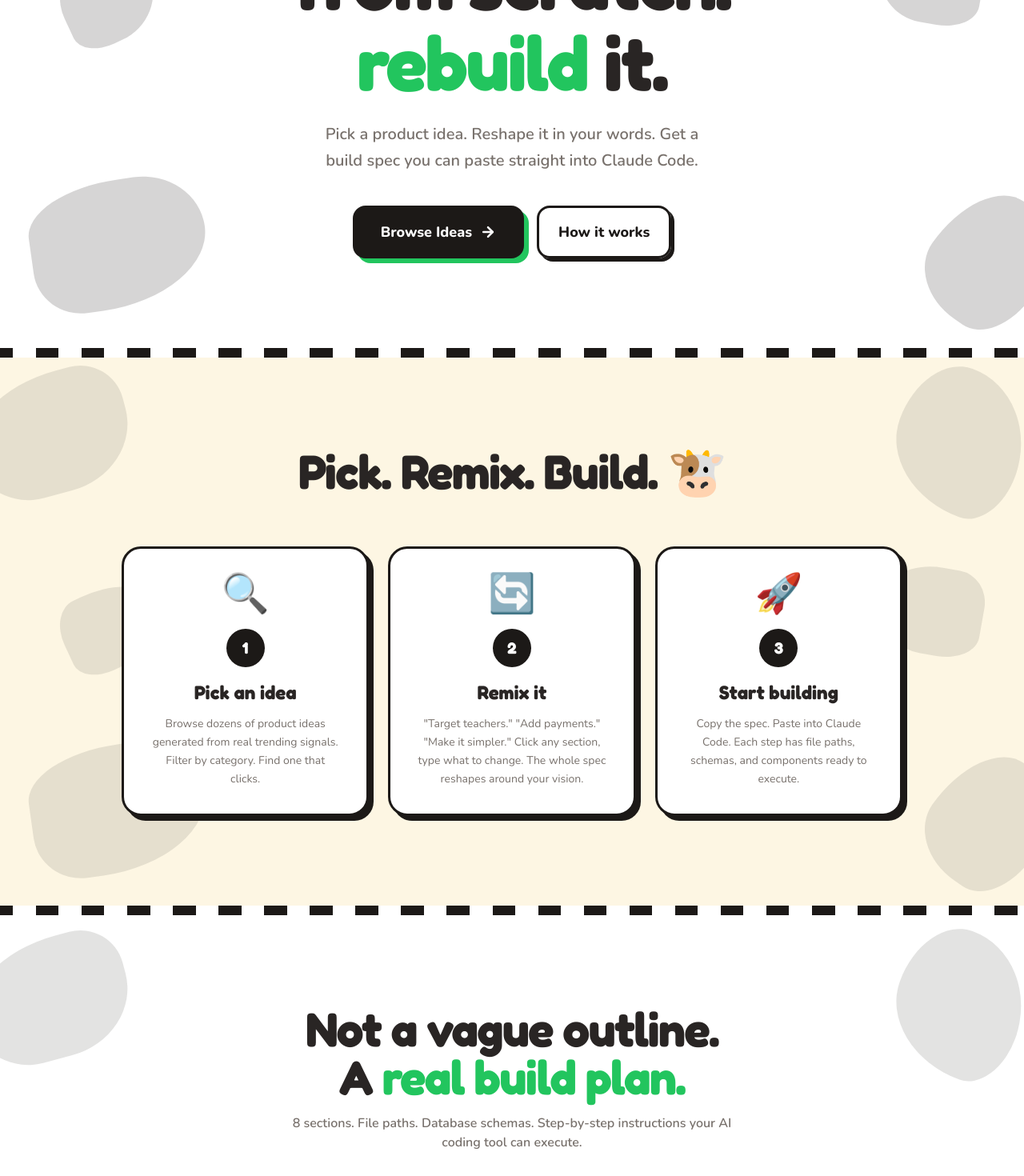
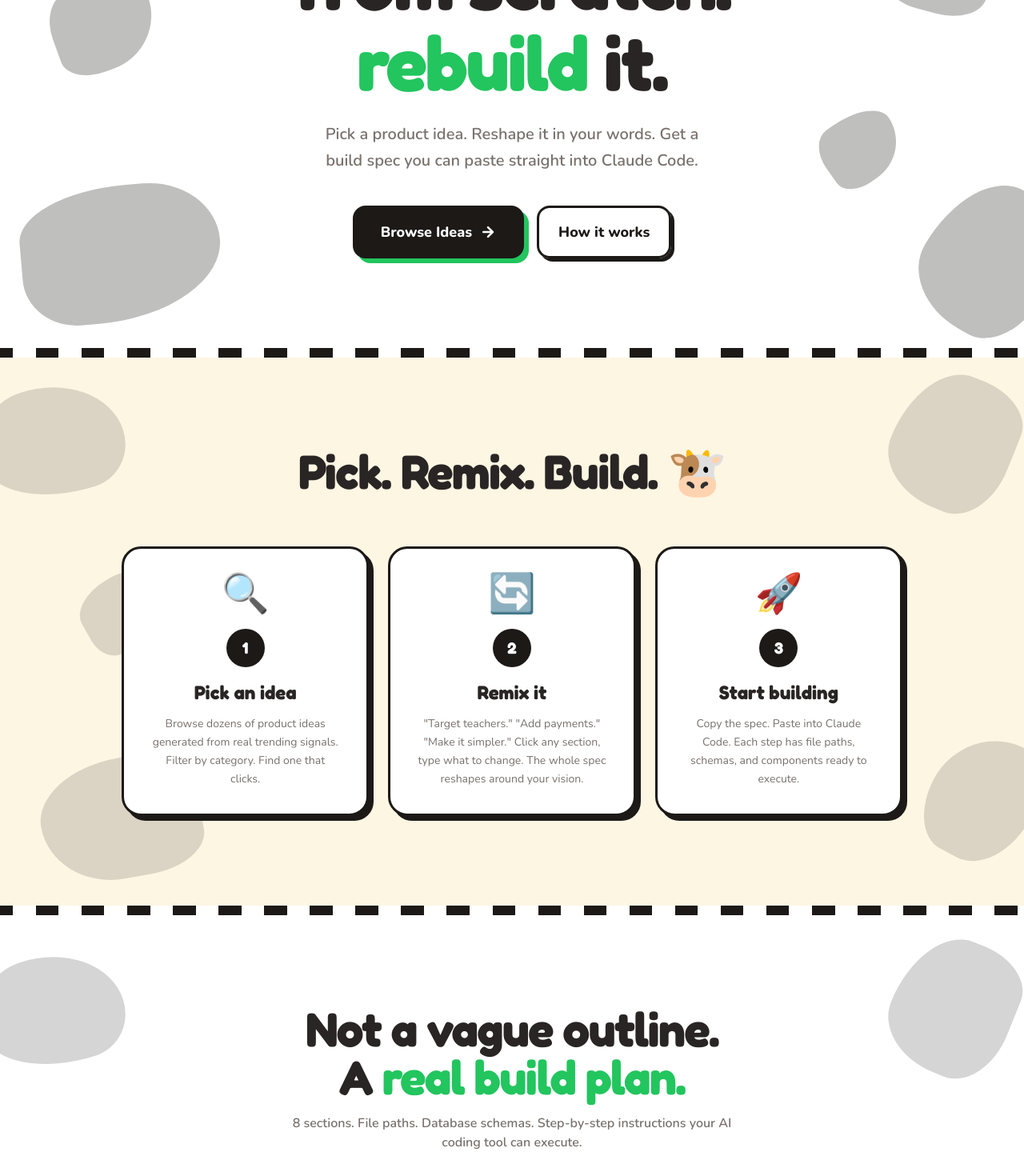
Before and after one commit to lordshua1337/cash-cow, a Next.js app: page / in a window 1280 px wide. Shown: the part 460-1930 px from the top of the page at 80% size. Built offline with nearby package versions, Linux system fonts and the light colour scheme; no server answers.

Commit message:
feat: much darker cow spots (0.28 hero, 0.22 CTA), more spots per section, authentic cow print feel

```diff
--- a/src/app/page.tsx
+++ b/src/app/page.tsx
@@ -23,35 +23,52 @@ const CX = {
 
 const WORDS = ['remix', 'reshape', 'rebuild', 'rethink']
 
-function CowSpots({ opacity = 0.15 }: { opacity?: number }) {
-  const spots = [
-    { w: 200, h: 150, top: '3%', left: '-3%', shape: 'cow-spot-1', rotate: -15 },
-    { w: 160, h: 180, top: '2%', right: '0%', shape: 'cow-spot-2', rotate: 20 },
-    { w: 220, h: 160, bottom: '6%', left: '3%', shape: 'cow-spot-3', rotate: -8 },
-    { w: 140, h: 170, bottom: '3%', right: '-2%', shape: 'cow-spot-4', rotate: 35 },
-    { w: 120, h: 100, top: '42%', left: '6%', shape: 'cow-spot-5', rotate: -25 },
-    { w: 130, h: 110, top: '38%', right: '4%', shape: 'cow-spot-6', rotate: 10 },
-  ]
+// Scattered cow spots -- each spot is an absolute-positioned organic black blob
+const SPOT_SETS = {
+  hero: [
+    { w: 220, h: 170, top: '2%', left: '-4%', shape: 'cow-spot-1', rotate: -12 },
+    { w: 180, h: 200, top: '0%', right: '-1%', shape: 'cow-spot-2', rotate: 25 },
+    { w: 250, h: 170, bottom: '4%', left: '2%', shape: 'cow-spot-3', rotate: -5 },
+    { w: 160, h: 190, bottom: '2%', right: '-3%', shape: 'cow-spot-4', rotate: 30 },
+    { w: 130, h: 110, top: '45%', left: '5%', shape: 'cow-spot-5', rotate: -20 },
+    { w: 150, h: 120, top: '35%', right: '3%', shape: 'cow-spot-6', rotate: 15 },
+    { w: 90, h: 80, top: '20%', left: '15%', shape: 'cow-spot-3', rotate: 40 },
+    { w: 100, h: 85, bottom: '25%', right: '12%', shape: 'cow-spot-5', rotate: -35 },
+  ],
+  light: [
+    { w: 180, h: 140, top: '5%', left: '-2%', shape: 'cow-spot-2', rotate: -18 },
+    { w: 150, h: 170, top: '3%', right: '1%', shape: 'cow-spot-4', rotate: 22 },
+    { w: 200, h: 150, bottom: '5%', left: '4%', shape: 'cow-spot-6', rotate: -10 },
+    { w: 130, h: 160, bottom: '8%', right: '-1%', shape: 'cow-spot-1', rotate: 28 },
+    { w: 100, h: 90, top: '40%', left: '8%', shape: 'cow-spot-3', rotate: -30 },
+  ],
+} as const
+
+function CowSpots({ variant = 'hero', opacity = 0.22 }: { variant?: 'hero' | 'light'; opacity?: number }) {
+  const spots = SPOT_SETS[variant]
 
   return (
     <>
-      {spots.map((s, i) => (
-        <div
-          key={i}
-          className={`cow-spot ${s.shape}`}
-          aria-hidden="true"
-          style={{
-            width: s.w,
-            height: s.h,
-            top: s.top,
-            left: s.left,
-            right: s.right,
-            bottom: s.bottom,
-            opacity,
-            transform: `rotate(${s.rotate}deg)`,
-          }}
-        />
-      ))}
+      {spots.map((s, i) => {
+        const style: React.CSSProperties = {
+          width: s.w,
+          height: s.h,
+          opacity,
+          transform: `rotate(${s.rotate}deg)`,
+        }
+        if ('top' in s) style.top = s.top
+        if ('bottom' in s) style.bottom = (s as { bottom: string }).bottom
+        if ('left' in s) style.left = s.left
+        if ('right' in s) style.right = (s as { right: string }).right
+        return (
+          <div
+            key={i}
+            className={`cow-spot ${s.shape}`}
+            aria-hidden="true"
+            style={style}
+          />
+        )
+      })}
     </>
   )
 }
@@ -90,7 +107,7 @@ export default function LandingPage() {
         className="cow-border-bottom relative overflow-hidden"
         style={{ background: 'var(--white)' }}
       >
-        <CowSpots opacity={0.18} />
+        <CowSpots variant="hero" opacity={0.28} />
 
         <div className="max-w-4xl mx-auto px-4 sm:px-6 pt-16 sm:pt-24 pb-20 sm:pb-28 text-center relative z-10">
 
@@ -157,7 +174,7 @@ export default function LandingPage() {
 
       {/* ====== HOW IT WORKS ====== */}
       <section id="how" className="relative overflow-hidden py-20 sm:py-28" style={{ background: 'var(--cream)' }}>
-        <CowSpots opacity={0.1} />
+        <CowSpots variant="light" opacity={0.15} />
 
         <div className="max-w-5xl mx-auto px-4 sm:px-6 relative z-10">
           <h2
@@ -221,7 +238,7 @@ export default function LandingPage() {
 
       {/* ====== SPEC PREVIEW ====== */}
       <section className="cow-border-top cow-border-bottom relative overflow-hidden py-20 sm:py-28" style={{ background: 'var(--white)' }}>
-        <CowSpots opacity={0.12} />
+        <CowSpots variant="light" opacity={0.18} />
 
         <div className="max-w-4xl mx-auto px-4 sm:px-6 relative z-10">
           <h2
@@ -312,7 +329,7 @@ export default function LandingPage() {
 
       {/* ====== LIVE IDEAS ====== */}
       <section className="relative overflow-hidden py-20 sm:py-28" style={{ background: 'var(--cream)' }}>
-        <CowSpots opacity={0.08} />
+        <CowSpots variant="light" opacity={0.12} />
 
         <div className="max-w-5xl mx-auto px-4 sm:px-6 relative z-10">
           <div className="flex items-end justify-between gap-4 mb-10">
@@ -409,7 +426,7 @@ export default function LandingPage() {
 
       {/* ====== BOTTOM CTA ====== */}
       <section className="cow-border-top relative overflow-hidden py-20 sm:py-28" style={{ background: 'var(--white)' }}>
-        <CowSpots opacity={0.15} />
+        <CowSpots variant="hero" opacity={0.22} />
 
         <div className="max-w-3xl mx-auto px-4 sm:px-6 text-center relative z-10">
           <div className="text-6xl mb-6">&#x1F4B0;</div>
```
